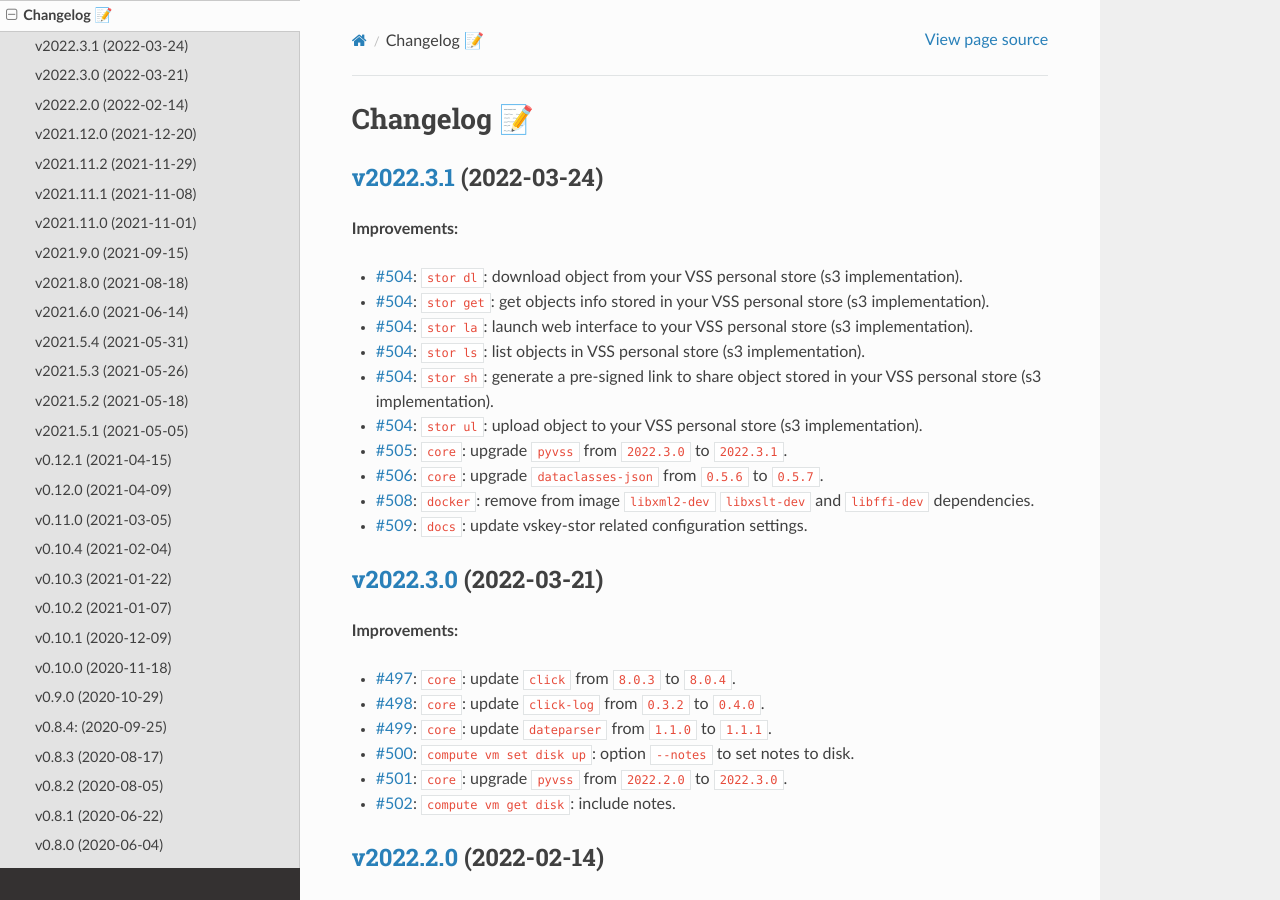
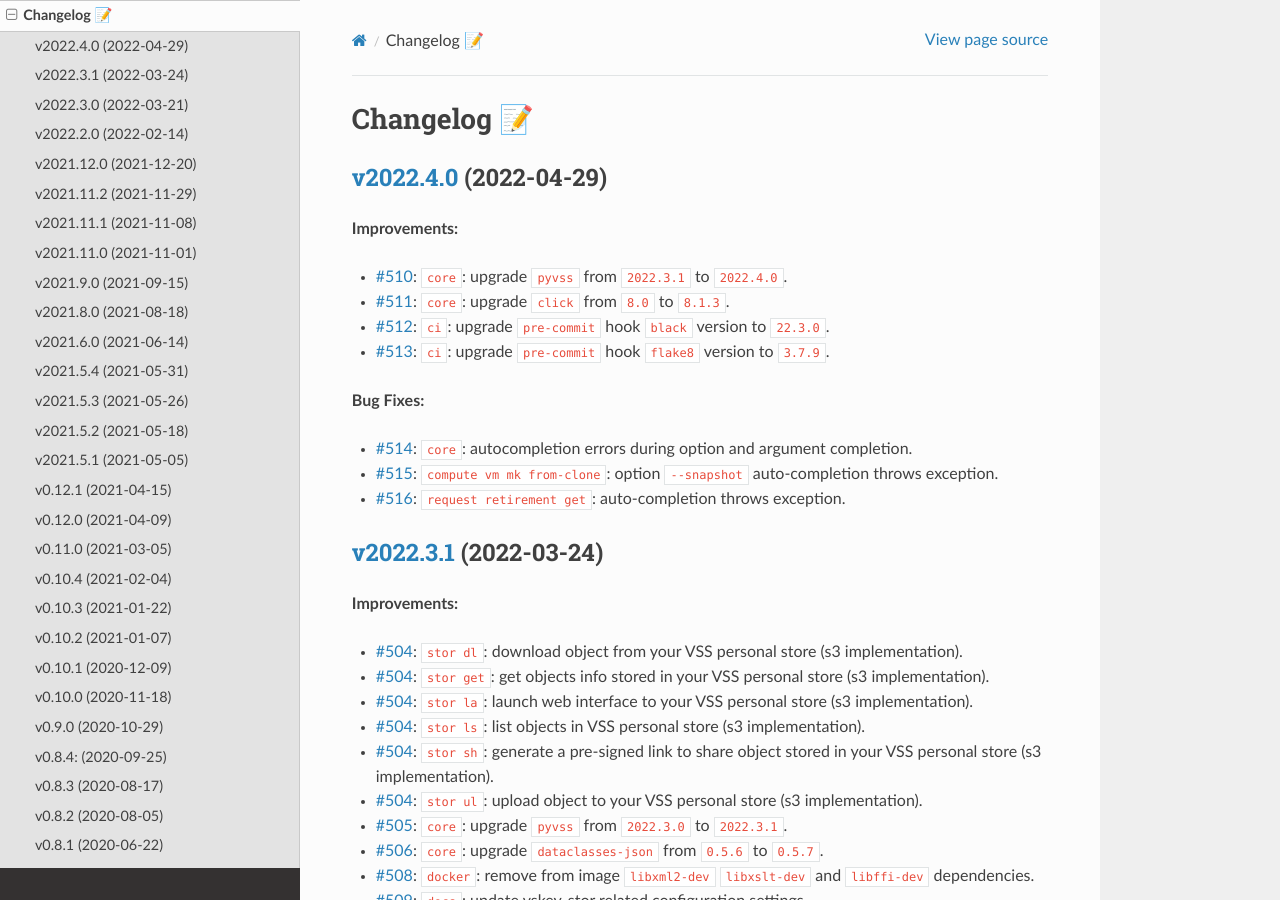
Before and after one commit to EIS-ITS/vss-cli, a Sphinx documentation site: the page built from docs/changelog.rst, in a window 1280 px wide and 900 px high. Built offline with Sphinx 7.4.7 and the Read the Docs theme 2.0.0, drawn with Linux system fonts in a browser that asks for light colours; the version number could not be read and is left out.

Commit message:
Issue #517:🎉Version release v2022.4.0 - fixes #517

```diff
--- a/docs/changelog.rst
+++ b/docs/changelog.rst
@@ -1,5 +1,20 @@
 Changelog 📝
 ============
+
+`v2022.4.0 <https://gitlab-ee.eis.utoronto.ca/vss/vss-cli/tags/v2022.4.0>`_ (2022-04-29)
+---------------------------------------------------------------------------------------------
+**Improvements:**
+
+- `#510 <https://gitlab-ee.eis.utoronto.ca/vss/vss-cli/issues/510>`_: ``core``: upgrade ``pyvss`` from ``2022.3.1`` to ``2022.4.0``.
+- `#511 <https://gitlab-ee.eis.utoronto.ca/vss/vss-cli/issues/511>`_: ``core``: upgrade ``click`` from ``8.0`` to ``8.1.3``.
+- `#512 <https://gitlab-ee.eis.utoronto.ca/vss/vss-cli/issues/512>`_: ``ci``: upgrade ``pre-commit`` hook ``black`` version to ``22.3.0``.
+- `#513 <https://gitlab-ee.eis.utoronto.ca/vss/vss-cli/issues/513>`_: ``ci``: upgrade ``pre-commit`` hook ``flake8`` version to ``3.7.9``.
+
+**Bug Fixes:**
+
+- `#514 <https://gitlab-ee.eis.utoronto.ca/vss/vss-cli/issues/514>`_: ``core``: autocompletion errors during option and argument completion.
+- `#515 <https://gitlab-ee.eis.utoronto.ca/vss/vss-cli/issues/515>`_: ``compute vm mk from-clone``: option ``--snapshot`` auto-completion throws exception.
+- `#516 <https://gitlab-ee.eis.utoronto.ca/vss/vss-cli/issues/516>`_: ``request retirement get``: auto-completion throws exception.
 
 `v2022.3.1 <https://gitlab-ee.eis.utoronto.ca/vss/vss-cli/tags/v2022.3.1>`_ (2022-03-24)
 ---------------------------------------------------------------------------------------------
```
Also changed, not shown: CHANGELOG.md (+16 -0 lines), .bumpversion.cfg, 3 other files.
